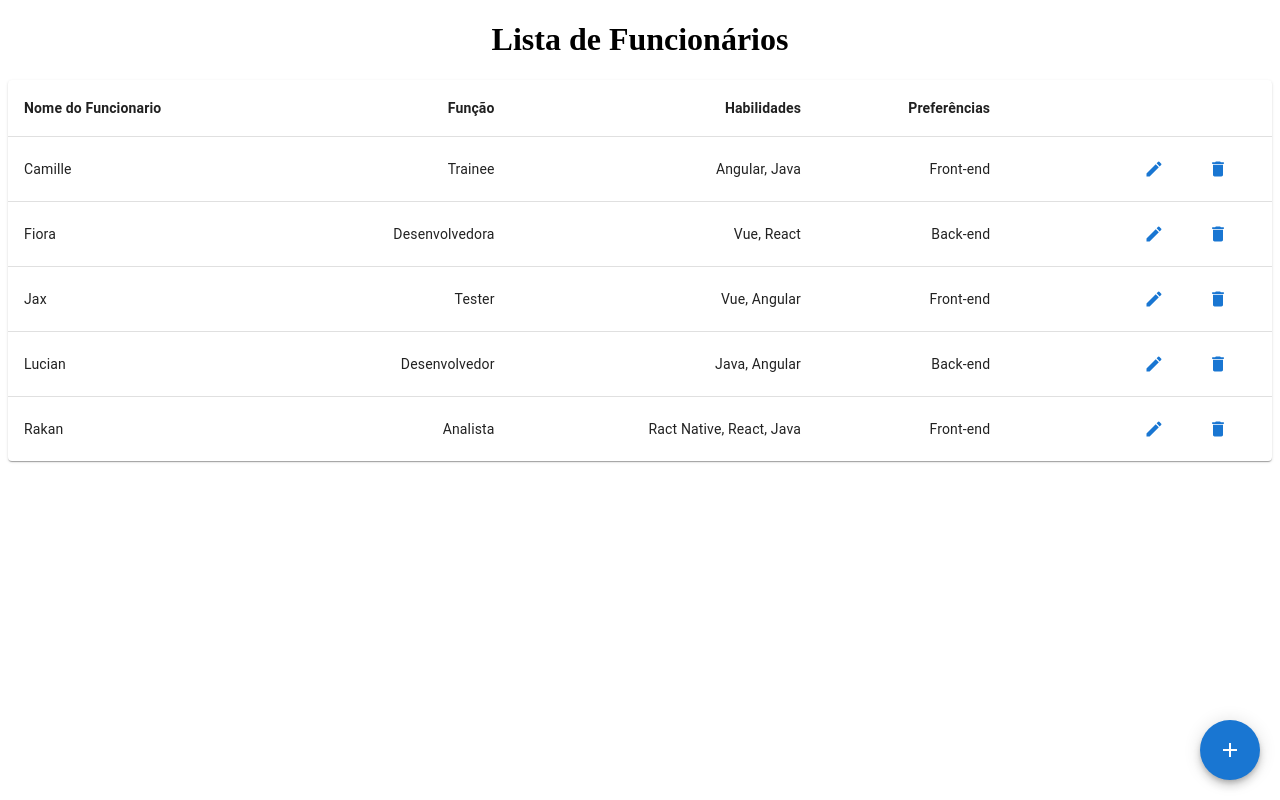
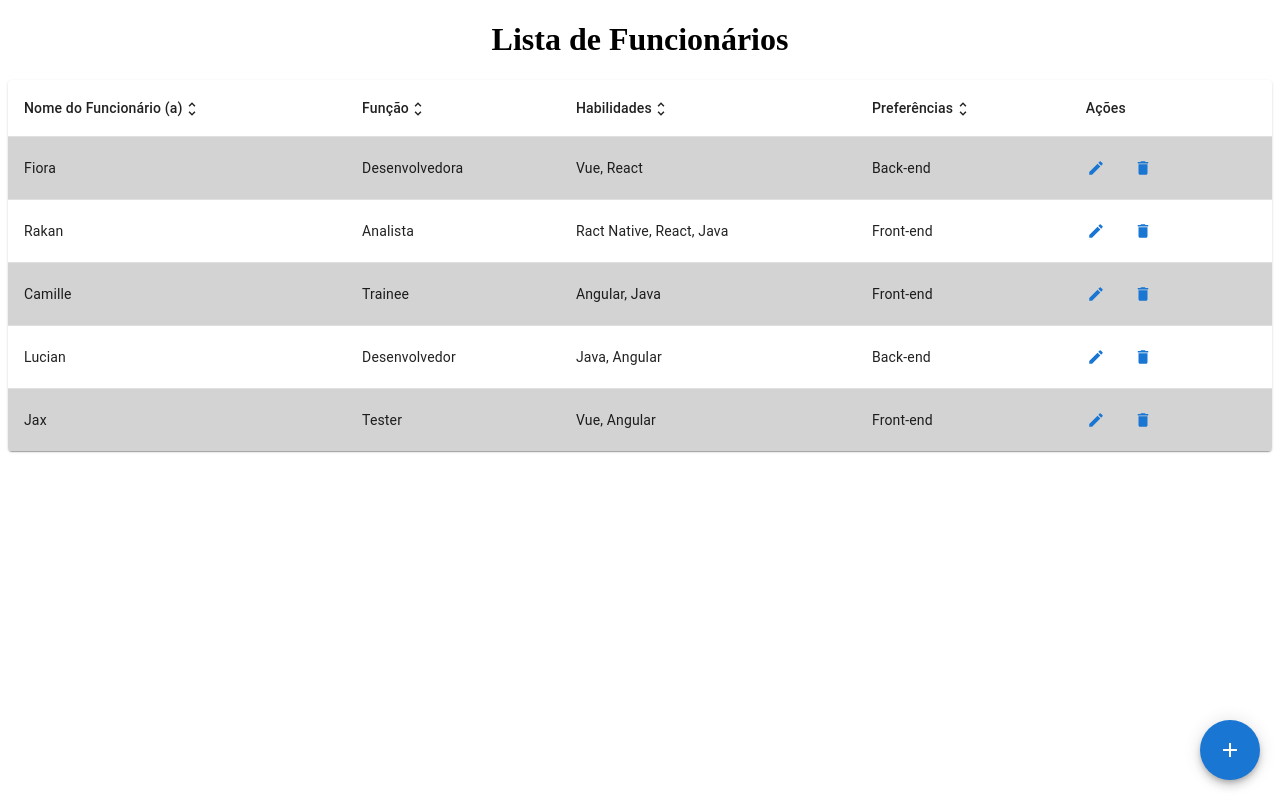
Before and after one commit to joakin16/gerenciamento-web-full, a React (Create React App) app: page / in a window 1280 px wide. Built offline with nearby package versions, Linux system fonts and the light colour scheme.

Commit message:
correção de alguns bugs no input habilidades e preferencias/ adicionado botoes de filtro

```diff
--- a/src/App.js
+++ b/src/App.js
@@ -27,6 +27,7 @@ import {
 import DeleteIcon from "@mui/icons-material/Delete";
 import EditIcon from "@mui/icons-material/Edit";
 import AddIcon from "@mui/icons-material/Add";
+import UnfoldMoreIcon from "@mui/icons-material/UnfoldMore";
 
 const ITEM_HEIGHT = 48;
 const ITEM_PADDING_TOP = 8;
@@ -61,21 +62,21 @@ const TransitionAdicionar = React.forwardRef(function Transition(props, ref) {
 function App() {
   const [funcionarios, setFuncionarios] = useState([
     {
-      nome: "Camille",
-      funcao: "Trainee",
-      habilidades: ["Angular", "Java"],
-      preferencias: "Front-end",
-    },
-    {
       nome: "Fiora",
       funcao: "Desenvolvedora",
       habilidades: ["Vue", "React"],
       preferencias: "Back-end",
     },
     {
-      nome: "Jax",
-      funcao: "Tester",
-      habilidades: ["Vue", "Angular"],
+      nome: "Rakan",
+      funcao: "Analista",
+      habilidades: ["Ract Native", "React", "Java"],
+      preferencias: "Front-end",
+    },
+    {
+      nome: "Camille",
+      funcao: "Trainee",
+      habilidades: ["Angular", "Java"],
       preferencias: "Front-end",
     },
     {
@@ -85,9 +86,9 @@ function App() {
       preferencias: "Back-end",
     },
     {
-      nome: "Rakan",
-      funcao: "Analista",
-      habilidades: ["Ract Native", "React", "Java"],
+      nome: "Jax",
+      funcao: "Tester",
+      habilidades: ["Vue", "Angular"],
       preferencias: "Front-end",
     },
   ]);
@@ -116,6 +117,10 @@ function App() {
     horizontal: "center",
   });
 
+  const [botaoEditarAdicionar, setBotaoEditarAdicionar] = useState(false);
+
+  const [botaoOrdenar, setBotaoOrdenar] = useState(false);
+
   const { vertical, horizontal, open } = state;
 
   const closeSnackBarDeletar = () => {
@@ -123,6 +128,7 @@ function App() {
   };
 
   function abrirAdicionar() {
+    setBotaoEditarAdicionar(true);
     setOpenAdicionar(!openAdicionar);
     setInputNome("");
     setInputFuncao("");
@@ -137,7 +143,8 @@ function App() {
     if (
       inputNome === "" ||
       inputFuncao === "" ||
-      inputHabilidades.length === 0
+      inputHabilidades.length === 0 ||
+      inputPreferencias === ""
     ) {
       setState({ ...state, open: true });
     } else {
@@ -174,24 +181,94 @@ function App() {
   }
 
   function editar(index, nome, funcao, habilidades, preferencias) {
+    setBotaoEditarAdicionar(false);
     setOpenAdicionar(!openAdicionar);
     setInputNome(nome);
     setInputFuncao(funcao);
-    setInputHabilidades([habilidades]);
+    setInputHabilidades(habilidades);
     setInputPreferencias([preferencias]);
     setIndexEditado(index);
+    console.log(habilidades);
   }
 
   function editarSim() {
-    const funcionariosAux = funcionarios.slice();
+    if (
+      inputNome === "" ||
+      inputFuncao === "" ||
+      inputHabilidades.length === 0 ||
+      inputPreferencias === ""
+    ) {
+      setState({ ...state, open: true });
+    } else {
+      const funcionariosAux = [...funcionarios];
       funcionariosAux[indexEditado] = {
         nome: inputNome,
         funcao: inputFuncao,
-      habilidades: inputHabilidades,
-      setOpenAdicionar: inputPreferencias,
+        habilidades: [...inputHabilidades],
+        preferencias: inputPreferencias,
       };
       setFuncionarios(funcionariosAux);
       setOpenAdicionar(!openAdicionar);
+    }
+  }
+
+  function ordenarCrescente(id) {
+    const nomesOrdenados = [...funcionarios];
+    const funcoesOrdenadas = [...funcionarios];
+    const habilidadesOrdenadas = [...funcionarios];
+    const preferenciasOrdenadas = [...funcionarios];
+    switch (id) {
+      case 1:
+        if (botaoOrdenar) {
+          nomesOrdenados.sort((a, b) => {
+            if (a.nome < b.nome) {
+              return -1;
+            }
+            if (a.nome > b.nome) {
+              return 1;
+            }
+            return 0;
+          });
+        } else {
+          nomesOrdenados.sort((a, b) => {
+            if (a.nome < b.nome) {
+              return 1;
+            }
+            if (a.nome > b.nome) {
+              return -1;
+            }
+            return 0;
+          });
+        }
+        setFuncionarios(nomesOrdenados);
+        break;
+      case 2:
+        if (botaoOrdenar) {
+          funcoesOrdenadas.sort((a, b) => {
+            if (a.funcao < b.funcao) {
+              return -1;
+            }
+            if (a.funcao > b.funcao) {
+              return 1;
+            }
+            return 0;
+          });
+        } else {
+          funcoesOrdenadas.sort((a, b) => {
+            if (a.funcao < b.funcao) {
+              return 1;
+            }
+            if (a.funcao > b.funcao) {
+              return -1;
+            }
+            return 0;
+          });
+        }
+        setFuncionarios(funcoesOrdenadas);
+        console.log(id);
+        break;
+    }
+    setBotaoOrdenar(!botaoOrdenar);
   }
 
   return (
@@ -247,7 +324,7 @@ function App() {
               style={{ marginRight: 15, marginLeft: 10, width: 300 }}
             ></TextField>
 
-            {/* input função */}
+            {/* input função/select */}
 
             <TextField
               id="outlined-basic"
@@ -261,7 +338,7 @@ function App() {
               style={{ marginRight: 15, marginLeft: 10, width: 300 }}
             ></TextField>
 
-            {/* input habilidades */}
+            {/* input/formulário/select habilidades */}
 
             <FormControl sx={{ width: 300 }}>
               <InputLabel
@@ -314,7 +391,7 @@ function App() {
                 label="Preferências"
                 variant="outlined"
                 value={inputPreferencias}
-                margin="normal"
+                margin="dense"
                 onChange={(e) => setInputPreferencias(e.target.value)}
                 style={{
                   marginTop: 12,
@@ -335,9 +412,9 @@ function App() {
           <br />
           <br />
 
-          {/* Botão confirmação com operador ternário */}
+          {/* Botão confirmação com operador ternário (true para adicionar e false para editar*/}
 
-          {inputNome === "" ? (
+          {botaoEditarAdicionar ? (
             <Button variant="contained" onClick={adicionarSim}>
               Adicionar
             </Button>
@@ -365,21 +442,66 @@ function App() {
           <TableHead>
             <TableRow>
               <TableCell>
-                <strong>Nome do Funcionario</strong>
+                Nome do Funcionário (a)
+                <Button
+                  id={1}
+                  startIcon={<UnfoldMoreIcon style={{ marginLeft: 9 }} />}
+                  size="small"
+                  color="inherit"
+                  style={{
+                    width: 20,
+                    height: 15,
+                    minWidth: 20,
+                    minHeight: 15,
+                  }}
+                  onClick={() => ordenarCrescente(1)}
+                ></Button>
               </TableCell>
-              <TableCell align="right">
-                <strong>Função</strong>
+              <TableCell align="left">
+                Função
+                <Button
+                  startIcon={<UnfoldMoreIcon style={{ marginLeft: 9 }} />}
+                  size="small"
+                  color="inherit"
+                  style={{
+                    width: 20,
+                    height: 15,
+                    minWidth: 20,
+                    minHeight: 15,
+                  }}
+                  onClick={() => ordenarCrescente(2)}
+                ></Button>
               </TableCell>
-              <TableCell align="right">
-                <strong>Habilidades</strong>
+              <TableCell align="left">
+                Habilidades
+                <Button
+                  startIcon={<UnfoldMoreIcon style={{ marginLeft: 9 }} />}
+                  size="small"
+                  color="inherit"
+                  style={{
+                    width: 20,
+                    height: 15,
+                    minWidth: 20,
+                    minHeight: 15,
+                  }}
+                ></Button>
               </TableCell>
 
-              <TableCell align="right">
-                <strong>Preferências</strong>
+              <TableCell align="left">
+                Preferências
+                <Button
+                  startIcon={<UnfoldMoreIcon style={{ marginLeft: 9 }} />}
+                  size="small"
+                  color="inherit"
+                  style={{
+                    width: 20,
+                    height: 15,
+                    minWidth: 20,
+                    minHeight: 15,
+                  }}
+                ></Button>
               </TableCell>
-              <TableCell align="right">
-                <strong></strong>
-              </TableCell>
+              <TableCell align="left">Ações</TableCell>
             </TableRow>
           </TableHead>
           <TableBody>
@@ -387,21 +509,31 @@ function App() {
               <TableRow
                 key={index}
                 sx={{ "&:last-child td, &:last-child th": { border: 0 } }}
+                style={{
+                  backgroundColor: index % 2 === 0 ? "lightgray" : "white",
+                }}
               >
                 <TableCell component="th" scope="row">
                   {funcionario.nome}
                 </TableCell>
-                <TableCell align="right">{funcionario.funcao}</TableCell>
-                <TableCell align="right">
+                <TableCell align="left">{funcionario.funcao}</TableCell>
+                <TableCell align="left">
                   {funcionario.habilidades.join(", ")}
                 </TableCell>
-                <TableCell align="right">{funcionario.preferencias}</TableCell>
-                <TableCell align="right">
+                <TableCell align="left">{funcionario.preferencias}</TableCell>
+                <TableCell align="left">
                   {/* Botão de edit */}
 
                   <Button
                     variant="text"
                     startIcon={<EditIcon />}
+                    size="small"
+                    style={{
+                      width: 30, // definindo uma largura menor
+                      height: 30, // definindo uma altura menor
+                      minWidth: 20,
+                      minHeight: 15,
+                    }}
                     onClick={() =>
                       editar(
                         index,
@@ -417,7 +549,9 @@ function App() {
 
                   <Button
                     variant="text"
+                    size="small"
                     startIcon={<DeleteIcon />}
+                    disableFocusRipple={true}
                     onClick={() => deletar(index, funcionario.nome)}
                   ></Button>
                 </TableCell>
@@ -483,23 +617,6 @@ function App() {
           <AddIcon />
         </Fab>
       </Box>
-
-      {/* <Button
-        size="large"
-        style={{
-          position: "fixed",
-          bottom: "20px",
-          right: "20px",
-          width: "60px",
-          height: "60px",
-          borderRadius: "30px",
-          fontSize: "30px",
-        }}
-        variant="contained"
-        onClick={abrirAdicionar}
-      >
-        <strong>+</strong>
-      </Button> */}
     </div>
   );
 }
```
Lines whose indentation alone changed are shown as unchanged.
